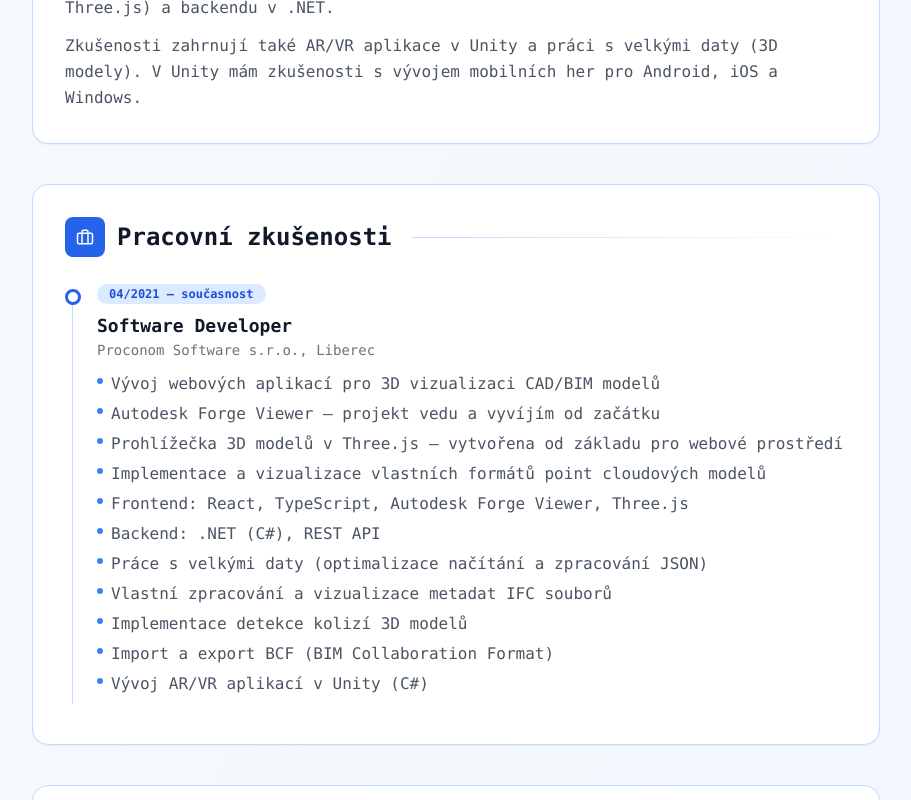
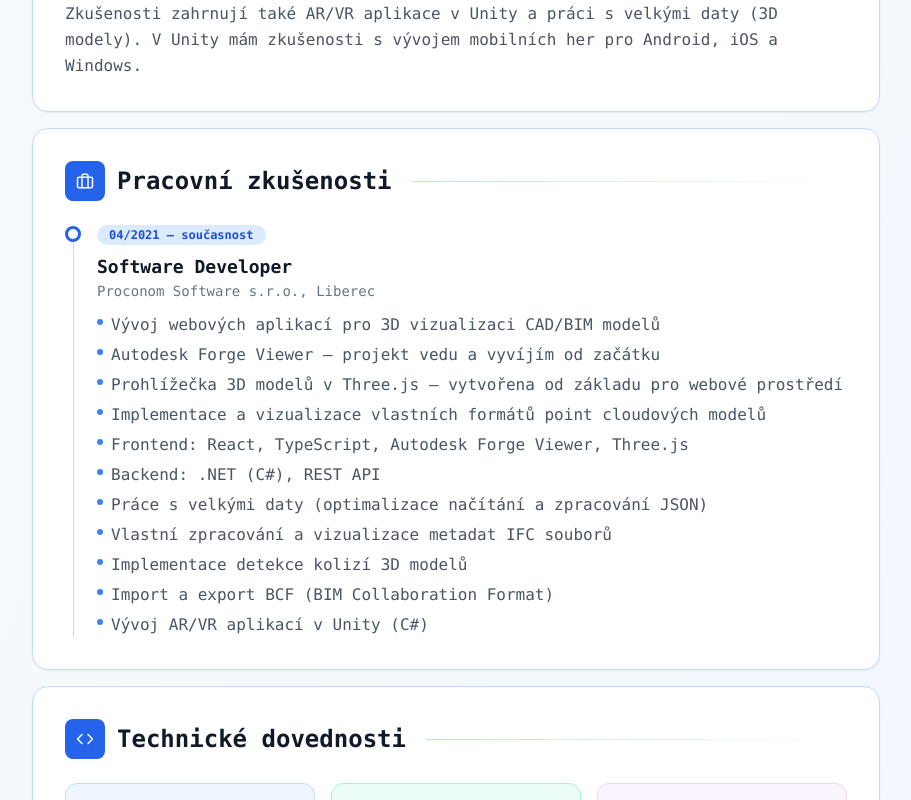
Before and after one commit to Kubica91/github-portfolio, a React (Vite) app: page / in a window 1280 px wide. Shown: the part 700-1500 px from the top of the page, without its empty margins (184-1095 px from the left). Built offline with nearby package versions, Linux system fonts and the light colour scheme.

Commit message:
uprava css

```diff
--- a/src/cv/CvPage.tsx
+++ b/src/cv/CvPage.tsx
@@ -75,7 +75,7 @@ const CvPage = () => {
             </header>
 
             {/* Content */}
-            <main className="mx-auto max-w-4xl space-y-10 px-6 py-12">
+            <main className="mx-auto max-w-4xl space-y-4 px-6 py-4">
                 {/* Profile */}
                 <section className="rounded-2xl border border-blue-200 bg-white p-8 shadow-sm no-boarder">
                     <SectionTitle
@@ -104,7 +104,7 @@ const CvPage = () => {
                         title={t("WorkExperience.Title")}
                         subtitle={t("WorkExperience.Company")}
                     >
-                        <ul className="mb-4 space-y-1.5 text-gray-600">
+                        <ul className="space-y-1.5 text-gray-600">
                             <li className="flex items-start gap-2">
                                 <span className="mt-1.5 h-1.5 w-1.5 shrink-0 rounded-full bg-blue-500" />
                                 {t("WorkExperience.CadBimVisualization")}
@@ -234,9 +234,7 @@ const CvPage = () => {
                             period={t("Education.HighSchool.Period")}
                             title={t("Education.HighSchool.Name")}
                             subtitle={t("Education.HighSchool.Field")}
-                        >
-                            <></>
-                        </TimelineItem>
+                        />
                     </div>
                 </section>
 
--- a/src/cv/components/TimelineItem.tsx
+++ b/src/cv/components/TimelineItem.tsx
@@ -2,22 +2,27 @@ interface TimelineItemProps {
     period: string;
     title: string;
     subtitle: string;
-    children: React.ReactNode;
+    children?: React.ReactNode;
 }
 
 const TimelineItem = ({ period, title, subtitle, children }: TimelineItemProps) => (
-    <div className="relative pl-8 before:absolute before:left-[7px] before:top-2 before:h-full before:w-px before:bg-blue-200">
-        <div className="absolute left-0 top-2 h-4 w-4 rounded-full border-[3px] border-blue-600 bg-white" />
+    <div className="flex">
+        <div className="flex flex-col items-center mr-4 pt-px">
+            <div className="h-4 w-4 rounded-full border-[3px] border-blue-600 bg-white" />
+            <div className="flex-1 w-px bg-blue-200" />
+        </div>
 
-        <span className="mb-1 inline-block rounded-full bg-blue-100 px-3 py-0.5 text-xs font-semibold text-blue-700">
-            {period}
-        </span>
+        <div className="flex flex-col items-start">
+            <span className="mb-1 inline-block rounded-full bg-blue-100 px-3 py-0.5 text-xs font-semibold text-blue-700">
+                {period}
+            </span>
 
-        <h3 className="mt-1 text-lg font-bold text-gray-900">{title}</h3>
+            <h3 className="mt-1 text-lg font-bold text-gray-900">{title}</h3>
 
-        <p className="text-sm text-gray-500">{subtitle}</p>
+            <p className="text-sm text-gray-500">{subtitle}</p>
 
-        <div className="mt-3">{children}</div>
+            {children && <div className="mt-3">{children}</div>}
+        </div>
     </div>
 );
 
--- a/src/index.css
+++ b/src/index.css
@@ -6,20 +6,14 @@ body {
     font-family: "Consolas";
 }
 
-/* PDF export: prevent sections from being split across pages */
-section {
-    break-inside: avoid;
-    page-break-inside: avoid;
-}
-
-.rounded-2xl {
-    break-inside: avoid;
-    page-break-inside: avoid;
-}
-
 @media print {
     body {
         margin: 0;
+    }
+
+    section {
+        break-inside: avoid;
+        page-break-inside: avoid;
     }
 
     .no-print {
@@ -30,4 +24,9 @@ section {
         border: none !important;
         box-shadow: none !important;
     }
+
+    .rounded-2xl {
+        break-inside: avoid;
+        page-break-inside: avoid;
+    }
 }
```
